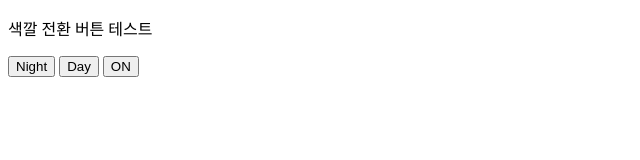
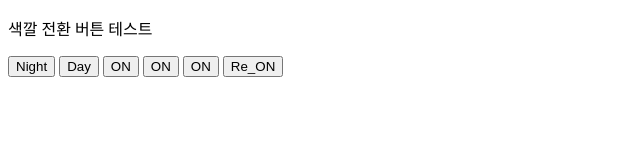
Before and after one commit to syhan7516/WEB_JS_Study, a website: page src/2주차_생활코딩/product.html in a window 1280 px wide. Shown: the whole page, without its empty margins (0-640 px from the left). Drawn offline with Linux system fonts and the light colour scheme.

Commit message:
리팩토링 연습

```diff
--- a/src/2주차_생활코딩/2주차_2_condition.js
+++ b/src/2주차_생활코딩/2주차_2_condition.js
@@ -56,4 +56,5 @@ console.log('------------------');
 // 2.if(조건) {~실행할 코드~} else {~실행할 코드~}
 // 3.if(조건) {~실행할 코드~} else if {~실행할 코드~} else {~실행할 코드~}
 
-// 실습 :
+// 실습 : 버튼 하나와 조건문을 통해 버튼 클릭 시 배경 색깔이 변하는 기능을 만들어보기!! (색깔자유!)
+// 실습 : 위의 실습 결과와 같은 방법으로 버튼 3개 더 만들어보기!
--- a/src/2주차_생활코딩/product.html
+++ b/src/2주차_생활코딩/product.html
@@ -7,6 +7,8 @@
 
     <!-- head / body -->
 
+
+    <!-- 조건문 실습 정답 -->
     <body style="background-color:white;">
         <p>색깔 전환 버튼 테스트</p>
         <input type="button" value="Night" onclick="
@@ -17,18 +19,61 @@
             document.querySelector('body').style.backgroundColor='white';
             document.querySelector('body').style.color='black';">
 
-        <input id="Switch" type="button" value="ON" onclick="
-            if(document.querySelector('#Switch').value === 'ON')
+        <input id="Switch1" type="button" value="ON" onclick="
+            if(document.querySelector('#Switch1').value === 'ON')
             {
                 document.querySelector('body').style.backgroundColor='white';
                 document.querySelector('body').style.color='black';
-                document.querySelector('#Switch').value ='OFF';
+                document.querySelector('#Switch1').value ='OFF';
             }
             else
             {
                 document.querySelector('body').style.backgroundColor='black';
                 document.querySelector('body').style.color='white';
-                document.querySelector('#Switch').value ='ON';
+                document.querySelector('#Switch1').value ='ON';
             }">
+         <input id="Switch2" type="button" value="ON" onclick="
+         if(document.querySelector('#Switch2').value === 'ON')
+         {
+             document.querySelector('body').style.backgroundColor='white';
+             document.querySelector('body').style.color='black';
+             document.querySelector('#Switch2').value ='OFF';
+         }
+         else
+         {
+             document.querySelector('body').style.backgroundColor='black';
+             document.querySelector('body').style.color='white';
+             document.querySelector('#Switch2').value ='ON';
+         }">
+          <input id="Switch3" type="button" value="ON" onclick="
+          if(document.querySelector('#Switch3').value === 'ON')
+          {
+              document.querySelector('body').style.backgroundColor='white';
+              document.querySelector('body').style.color='black';
+              document.querySelector('#Switch3').value ='OFF';
+          }
+          else
+          {
+              document.querySelector('body').style.backgroundColor='black';
+              document.querySelector('body').style.color='white';
+              document.querySelector('#Switch3').value ='ON';
+          }">
+
+          <!-- 리팩토링 실습 정답 -->
+          <input type="button" value="Re_ON" onclick="
+          var target = document.querySelector('body');
+          if(this.value === 'Re_ON')
+          {
+              target.style.backgroundColor='white';
+              target.style.color='black';
+              this.value ='Re_OFF';
+          }
+          else
+          {
+              target.style.backgroundColor='black';
+              target.style.color='white';
+              this.value ='Re_ON';
+          }">
+
     </body>
 </html>
```
Also changed, not shown: src/2주차_생활코딩/2주차_3_refactoring.js (added, +17 -0 lines), src/2주차_생활코딩/index.html (+2 -0 lines).
